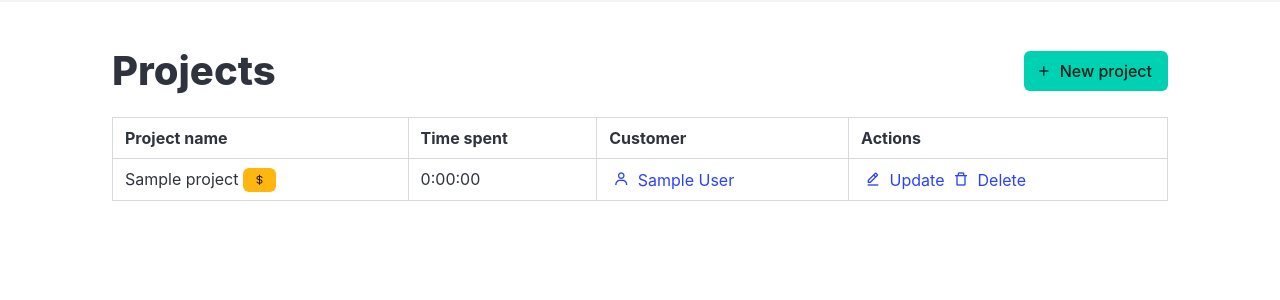
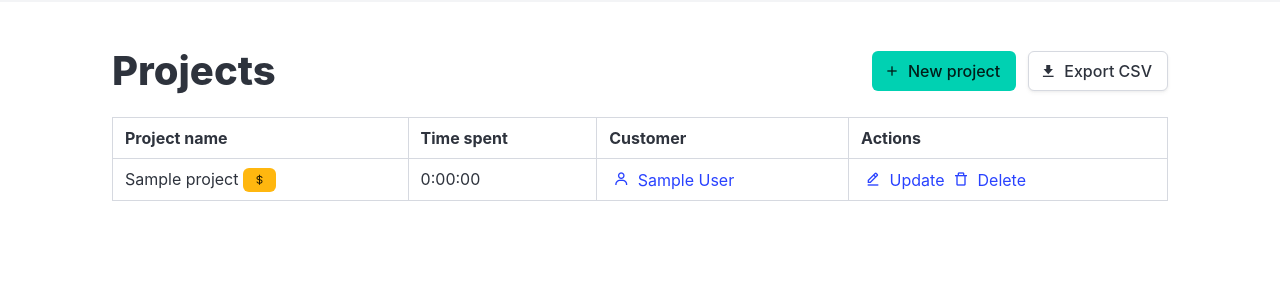
Before and after one commit to mdnkv/trackedly, a Django app: page /projects/list/ in a window 1280 px wide. Shown: the part 52-352 px from the top of the page. Run offline with Django 5.2, Linux system fonts and the light colour scheme; a user stored in the database is signed in; tables that the repository leaves empty hold one stand-in row (values such as "Sample post"); some libraries are stand-ins or nearby versions.

Commit message:
Projects app features

```diff
--- a/entries/urls.py
+++ b/entries/urls.py
@@ -9,5 +9,5 @@ urlpatterns = [
     path('update/<uuid:pk>/', views.EntryUpdateView.as_view(), name='entry_update_view'),
     path('delete/<uuid:pk>/', views.EntryDeleteView.as_view(), name='entry_delete_view'),
     path('list/', views.EntriesListView.as_view(), name='entries_list_view'),
-    path('export/csv', views.entries_to_csv_view, name='entries_to_csv_view')
+    path('export/csv/', views.entries_to_csv_view, name='entries_to_csv_view')
 ]
--- a/entries/views.py
+++ b/entries/views.py
@@ -79,6 +79,7 @@ class EntriesListView(LoginRequiredMixin, generic.ListView):
                 return Entry.objects.filter(project=project)
         return Entry.objects.filter(owner=self.request.user)
 
+
 @login_required()
 def entries_to_csv_view(request):
     entries = Entry.objects.filter(owner=request.user)
--- a/projects/forms.py
+++ b/projects/forms.py
@@ -7,7 +7,7 @@ class ProjectForm(forms.ModelForm):
 
     class Meta:
         model = Project
-        fields = ['name', 'customer', 'is_billable']
+        fields = ['name', 'customer', 'is_billable', 'weekly_goal']
 
     def __init__(self, user, *args, **kwargs):
         super(ProjectForm, self).__init__(*args, **kwargs)
--- a/projects/models.py
+++ b/projects/models.py
@@ -18,6 +18,7 @@ class Project(models.Model):
     name = models.CharField(max_length=255)
     is_billable = models.BooleanField(default=False)
     customer = models.ForeignKey(Customer, on_delete=models.CASCADE, related_name='projects', null=True, blank=True)
+    weekly_goal = models.PositiveIntegerField(default=0)
 
     def __str__(self):
         return self.name
--- a/projects/templates/projects/projects_list_view.html
+++ b/projects/templates/projects/views/projects_list_view.html
@@ -24,6 +24,14 @@
                         <i class="bx bx-plus"></i>
                     </span>
                     <span>{% translate 'New project' %}</span>
+                </a>
+                <a href="{% url 'projects:projects_to_csv_view' %}" class="button">
+                    <span class="icon">
+                        <i class="bx bxs-download"></i>
+                    </span>
+                    <span>
+                        {% translate 'Export CSV' %}
+                    </span>
                 </a>
             </div>
         </div>
@@ -64,7 +72,7 @@
             </thead>
             <tbody>
 
-                {% for project in projects %}
+                {% for project in page_obj %}
                 <tr>
                     <td>
                         <span>{{project.name}}</span>
@@ -126,5 +134,24 @@
 
 
 <!-- Pagination -->
+<!-- Pagination -->
+<div class="block">
+    <nav class="pagination">
+        {% if page_obj.has_previous %}
+        <a href="?page={{ page_obj.previous_page_number }}" class="pagination-previous">
+            <span class="icon">
+                <i class="bx bx-left-arrow"></i>
+            </span>
+        </a>
+        {% endif %}
 
+        {% if page_obj.has_next %}
+        <a href="?page={{ page_obj.next_page_number }}" class="pagination-next">
+            <span class="icon">
+                <i class="bx bx-right-arrow"></i>
+            </span>
+        </a>
+        {% endif %}
+    </nav>
+</div>
 {% endblock main %}
--- a/projects/templatetags/projectstags.py
+++ b/projects/templatetags/projectstags.py
@@ -1,15 +1,11 @@
 from django import template
-from datetime import timedelta
-from entries.utils import map_entry_as_duration
+from entries.utils import get_total_duration
 
 register = template.Library()
 
 
-
 @register.filter(name='get_project_duration')
 def get_project_duration(project):
-    entries_durations = list(map(lambda entry: map_entry_as_duration(entry), project.entries.all()))
-    total = timedelta()
-    for e in entries_durations:
-        total += e
-    return total
+    entries = project.entries.all()
+    duration = get_total_duration(entries)
+    return duration
--- a/projects/urls.py
+++ b/projects/urls.py
@@ -9,4 +9,5 @@ urlpatterns = [
     path('update/<uuid:pk>/', views.ProjectUpdateView.as_view(), name='project_update_view'),
     path('delete/<uuid:pk>/', views.ProjectDeleteView.as_view(), name='project_delete_view'),
     path('list/', views.ProjectsListView.as_view(), name='projects_list_view'),
+    path('export/csv/', views.projects_to_csv_view, name='projects_to_csv_view'),
 ]
--- a/projects/views.py
+++ b/projects/views.py
@@ -1,15 +1,18 @@
 from django.views import generic
+from django.contrib.auth.decorators import login_required
 from django.contrib.auth.mixins import LoginRequiredMixin
 from django.urls import reverse_lazy
+from django.http import request
 
 from projects.models import Project
 from projects.forms import ProjectForm
+from customers.models import Customer
 
-from customers.models import Customer
+from djqscsv import render_to_csv_response
 
 
 class ProjectCreateView(LoginRequiredMixin, generic.CreateView):
-    template_name = 'projects/project_create_view.html'
+    template_name = 'projects/views/project_create_view.html'
     success_url = reverse_lazy('projects:projects_list_view')
     form_class = ProjectForm
 
@@ -26,7 +29,7 @@ class ProjectCreateView(LoginRequiredMixin, generic.CreateView):
 
 
 class ProjectUpdateView(LoginRequiredMixin, generic.UpdateView):
-    template_name = 'projects/project_update_view.html'
+    template_name = 'projects/views/project_update_view.html'
     success_url = reverse_lazy('projects:projects_list_view')
     form_class = ProjectForm
     context_object_name = 'project'
@@ -43,7 +46,7 @@ class ProjectUpdateView(LoginRequiredMixin, generic.UpdateView):
 class ProjectDeleteView(LoginRequiredMixin, generic.DeleteView):
     success_url = reverse_lazy('projects:projects_list_view')
     context_object_name = 'project'
-    template_name = 'projects/project_delete_view.html'
+    template_name = 'projects/views/project_delete_view.html'
 
     def get_queryset(self):
         return Project.objects.filter(owner=self.request.user)
@@ -51,7 +54,8 @@ class ProjectDeleteView(LoginRequiredMixin, generic.DeleteView):
 
 class ProjectsListView(LoginRequiredMixin, generic.ListView):
     context_object_name = 'projects'
-    template_name = 'projects/projects_list_view.html'
+    template_name = 'projects/views/projects_list_view.html'
+    paginate_by = 20
 
     def get_context_data(self, **kwargs):
         context = super(ProjectsListView, self).get_context_data(**kwargs)
@@ -72,3 +76,9 @@ class ProjectsListView(LoginRequiredMixin, generic.ListView):
                 return Project.objects.filter(customer=customer)
         # default queryset
         return Project.objects.filter(owner=self.request.user)
+
+
+@login_required()
+def projects_to_csv_view(request):
+    projects = Project.objects.filter(owner=request.user)
+    return render_to_csv_response(projects)
```
Also changed, not shown: projects/templates/projects/views/project_create_view.html (renamed from projects/templates/projects/project_create_view.html, +15 -0 lines), projects/templates/projects/views/project_update_view.html (renamed from projects/templates/projects/project_update_view.html, +15 -0 lines), projects/tests/test_views.py (+7 -6 lines), README.md, projects/migrations/0003_project_weekly_goal.py (added), projects/templates/projects/views/project_delete_view.html (renamed from projects/templates/projects/project_delete_view.html).
